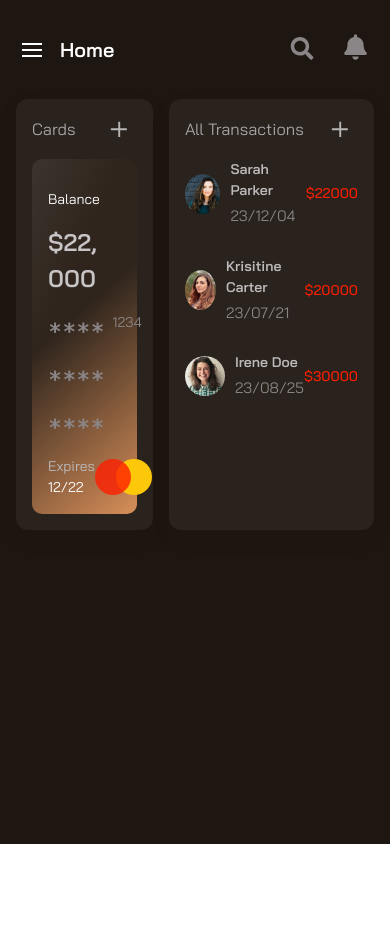
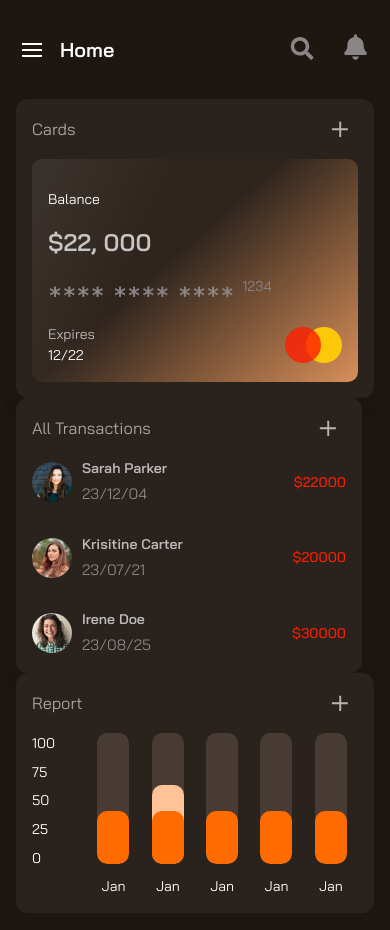
Before and after one commit to PetrTutikov/dash-learn, a React (Create React App) app: page / in a window 390 px wide. Shown: the top 930 px of the page. Before the commit the page ends 844 px from the top, so only its background shows below. Built offline with nearby package versions, Linux system fonts and the light colour scheme.

Commit message:
css для третьей карточки так же адаптив для трех карточек
https://youtu.be/UA8Sxk_mHb8?t=3226

```diff
--- a/src/components/ContentMain/ContentMain.css
+++ b/src/components/ContentMain/ContentMain.css
@@ -20,3 +20,23 @@
     column-gap: 20px;
     height: 100%;
 }
+
+@media screen and (max-width: 1200px){
+    .content-grid-one{
+        column-gap: 12px;
+    }
+}
+
+@media screen and (max-width: 992px){
+    .content-grid-one{
+        grid-template-columns: repeat(2, 1fr);
+        row-gap: 12px;
+    }
+}
+
+@media screen and (max-width: 768px){
+    .content-grid-one{
+        grid-template-columns: repeat(1, 1fr);
+        row-gap: 0;
+    }
+}
--- a/src/components/ContentMain/ContentMain.jsx
+++ b/src/components/ContentMain/ContentMain.jsx
@@ -1,6 +1,7 @@
 import "./ContentMain.css"
 import Cards from '../Cards/Cards'
 import Transactions from '../Transactions/Transactions'
+import Report from '../Report/Report'
 
 const ContentMain = () => {
   return (
@@ -8,6 +9,7 @@ const ContentMain = () => {
       <div className="content-grid-one">
         <Cards/>
         <Transactions/>
+        <Report/>
       </div>
     </div>
   )
--- /dev/null
+++ b/src/components/Report/Report.css
@@ -0,0 +1,74 @@
+.grid-c3{
+    display: flex;
+    flex-direction: column;
+}
+
+.grid-c3-content{
+    flex: 1;
+}
+
+.grid-chart{
+    display: grid;
+    grid-template-columns: repeat(6, 1fr);
+    align-items: stretch;
+    height: 100%;
+}
+
+.chart-vert-value{
+    display: flex;
+    flex-direction: column;
+    justify-content: space-between;
+    padding-bottom: 28px;
+}
+
+.grid-chart-bar{
+    display: flex;
+    flex-direction: column;
+    text-align: center;
+}
+
+.grid-chart-bar .bar-wrapper{
+    flex: 1;
+    width: 32px;
+    margin-right: auto;
+    margin-left: auto;
+    border-radius: 10px;
+    background-color: var(--clr-primar-light);
+    position: relative;
+    overflow: hidden;
+}
+
+.grid-chart-bar .grid-hortz-value{
+    margin-top: 12px;
+}
+
+.grid-chart-bar .bar-item1{
+    position: absolute;
+    bottom: 0;
+    left: 0;
+    width: 100%;
+    background-color: var(--clr-pumpkin);
+    border-radius: 10px;
+}
+
+.grid-chart-bar .bar-item2{
+    position: absolute;
+    bottom: 0;
+    left: 0;
+    width: 100%;
+    height: 0;
+    background-color: var(--clr-peach);
+    border-radius: 10px;
+}
+
+.grid-chart-bar:nth-child(3) .bar-wrapper .bar-item1{
+    z-index: 1;
+}
+
+@media screen and (max-width: 992px) {
+    .grid-c3{
+        grid-column-start: 1;
+        grid-column-end: 3;
+        height: 240px;
+    }
+}
--- /dev/null
+++ b/src/components/Report/Report.jsx
@@ -0,0 +1,52 @@
+import "./Report.css";
+import {iconsImgs} from '../../utils/images';
+import {reportData} from '../../data/data';
+
+const Report = () => {
+  return (
+    <div className="grid-one-item grid-common grid-c3">
+      <div className="grid-c-title">
+        <h3 className="grid-c-title-text">Report</h3>
+        <button className="grid-c-title-icon">
+          <img src={iconsImgs.plus}/>
+        </button>
+      </div>
+      <div className="grid-c3-content">
+        <div className="grid-chart">
+          <div className="chart-vert-value">
+            <span>100</span>
+            <span>75</span>
+            <span>50</span>
+            <span>25</span>
+            <span>0</span>
+          </div>
+          {
+            reportData.map((report) => (
+              <div className="grid-chart-bar" key={report.id}>
+                <div className="bar-wrapper">
+                  <div
+                    className="bar-item1"
+                    style={{height:`${report.value1 !== null
+                    ? "40%"
+                    : ""
+                    }`}}>
+                  </div>
+                  <div
+                    className="bar-item2"
+                    style={{height:`${report.value2 !== null
+                    ? "60%"
+                    : ""
+                    }`}}>
+                  </div>
+                </div>
+                <span className="grid-hortz-value">Jan</span>
+              </div>
+            ))
+          }
+        </div>
+      </div>
+    </div>
+  )
+}
+
+export default Report
```
